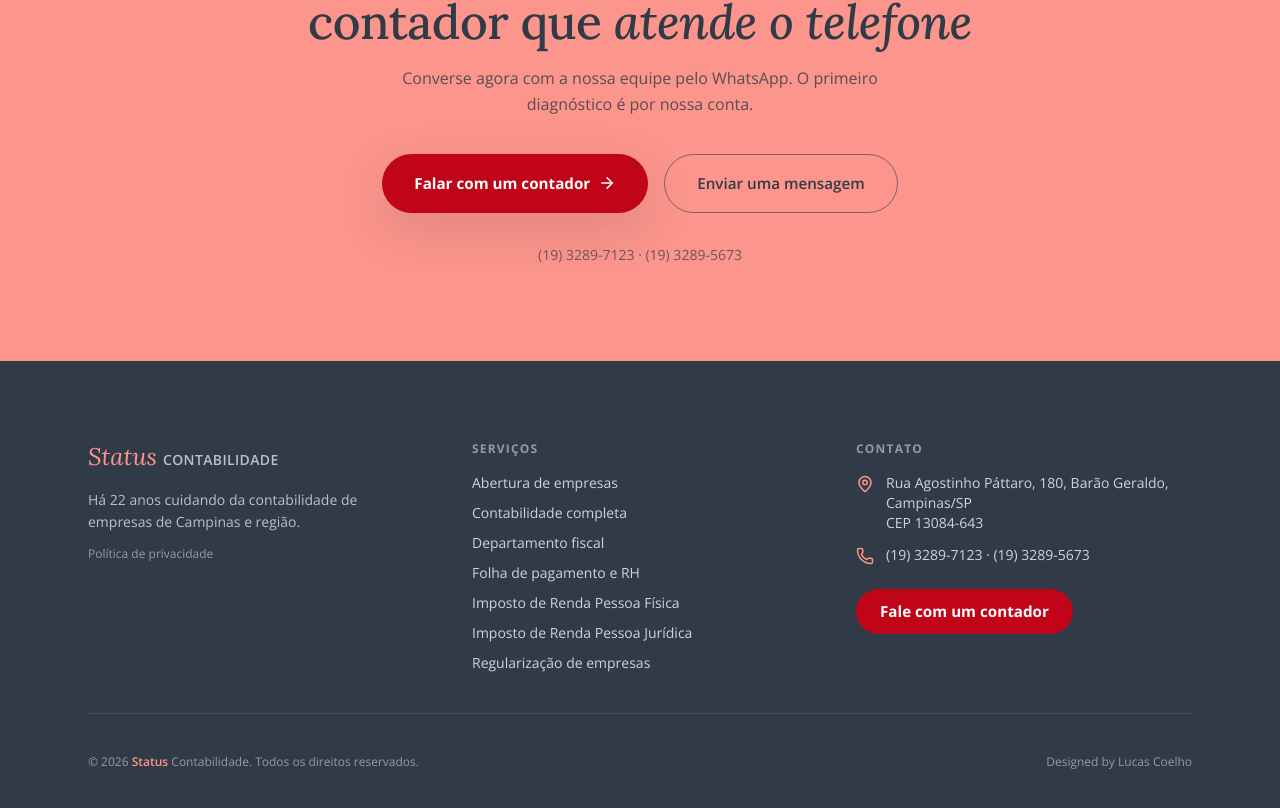
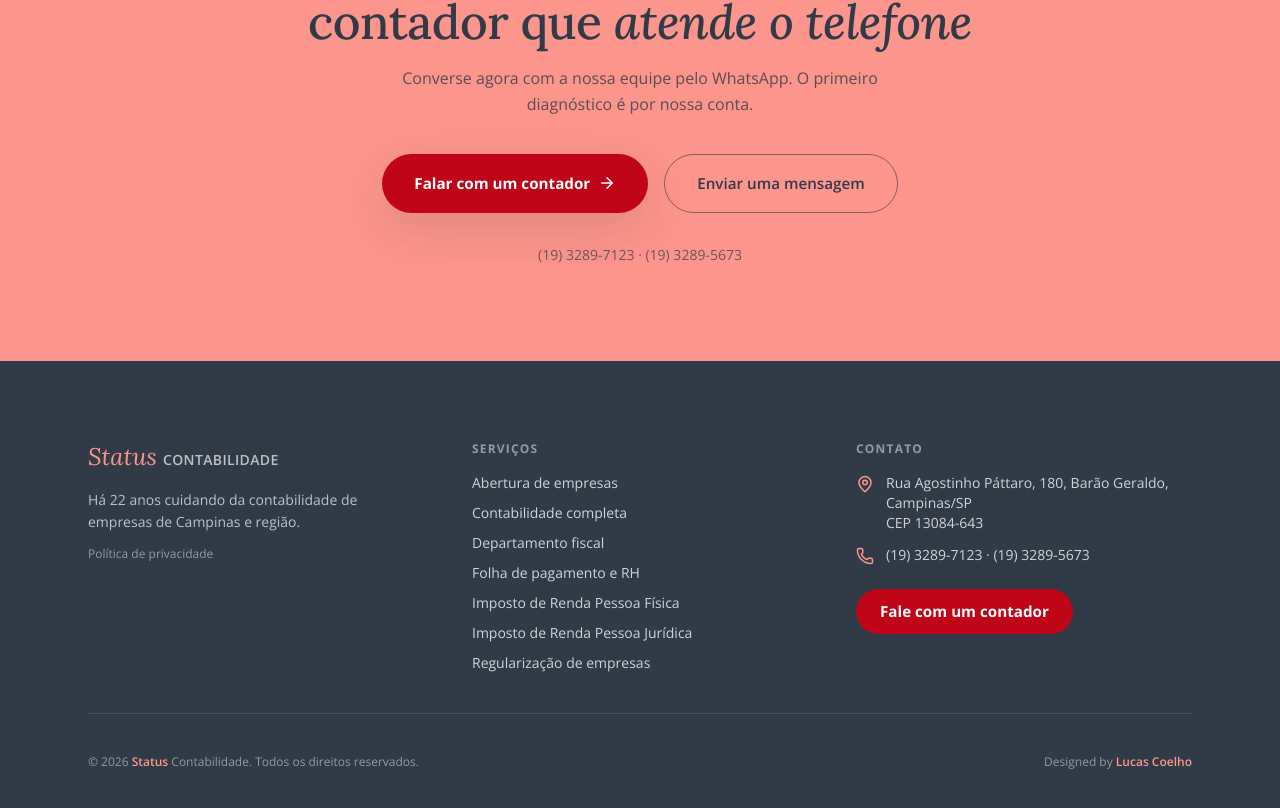
Before and after one commit to lucasignislab/statuscontabilidade, a Next.js app in the folder site/: page / in a window 1280 px wide. Shown: the part 5530-6338 px from the top of the page. Built offline with nearby package versions, Linux system fonts and the light colour scheme.

Commit message:
Crédito: nome Lucas Coelho no vermelho status-300 do footer

```diff
--- a/site/src/components/Footer.tsx
+++ b/site/src/components/Footer.tsx
@@ -54,7 +54,7 @@ export default function Footer() {
         <div className="flex flex-col sm:flex-row justify-between gap-3 text-xs text-mist/50">
           <p>© {new Date().getFullYear()} <span className="text-status-300 font-semibold">Status</span> Contabilidade. Todos os direitos reservados.</p>
           <a href="https://lucascoelhoux.site" target="_blank" rel="noopener noreferrer" className="hover:text-mist transition-colors">
-            Designed by Lucas Coelho
+            Designed by <span className="text-status-300 font-semibold">Lucas Coelho</span>
           </a>
         </div>
       </div>
```
